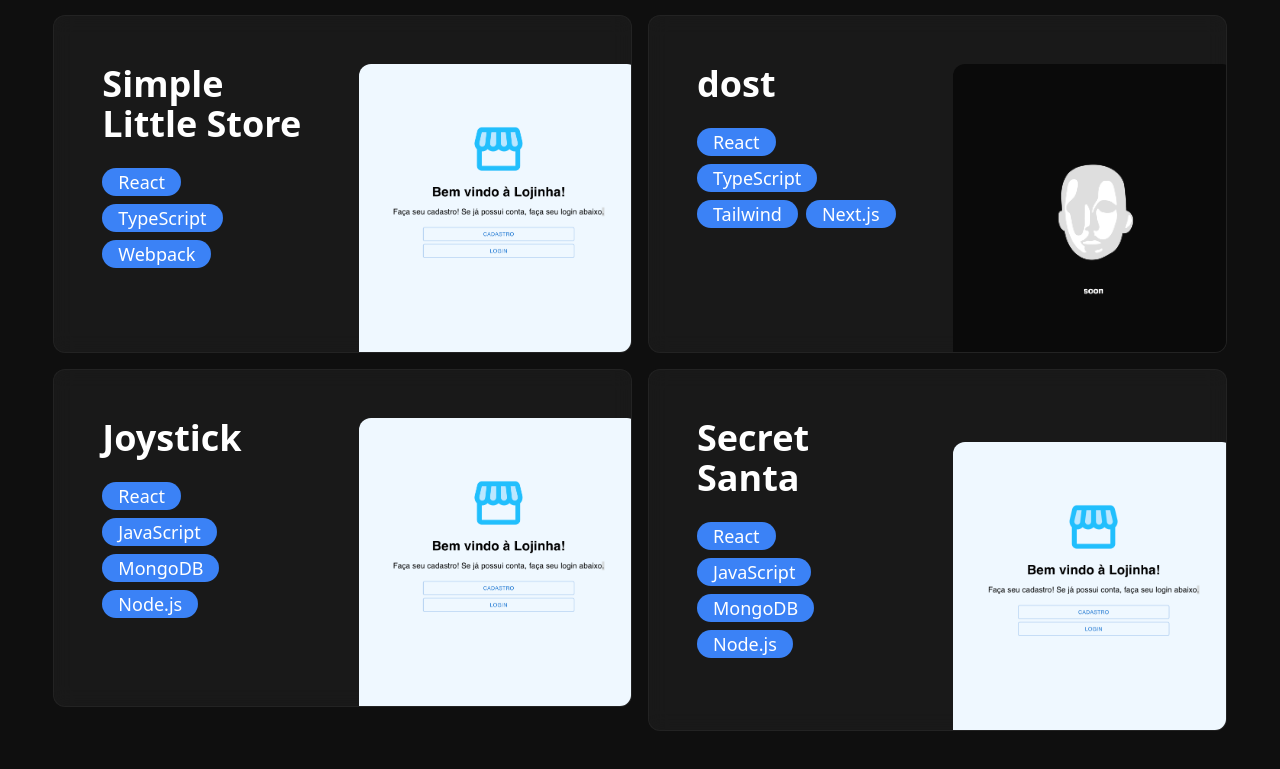
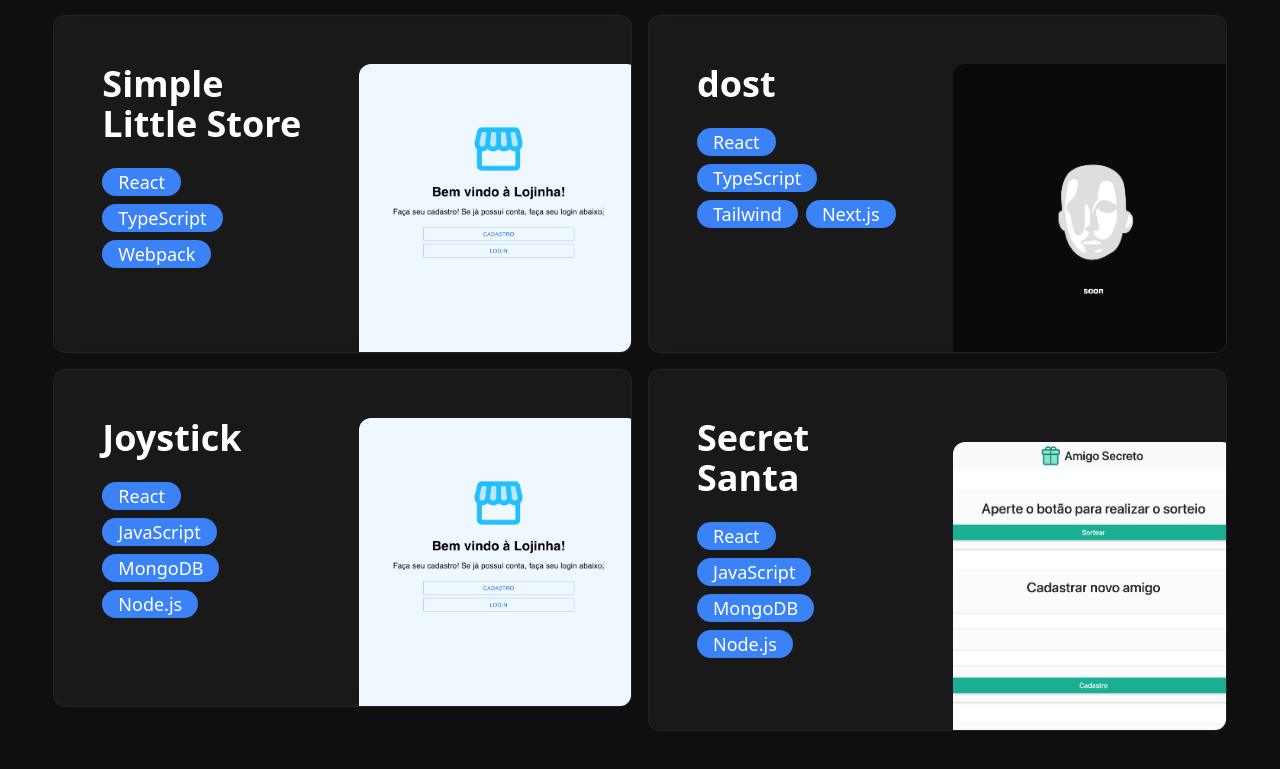
Before and after one commit to rckbrcls/portifolio, a Next.js app in the folder apps/portifolio/: page / in a window 1280 px wide. Shown: the part 1625-2394 px from the top of the page. Built offline with nearby package versions, Linux system fonts and the light colour scheme.

Commit message:
ajusta imagem de projeto

```diff
--- a/apps/portifolio/public/data/projects/projects.ts
+++ b/apps/portifolio/public/data/projects/projects.ts
@@ -76,6 +76,6 @@
     timeline: null,
     gitLink: "https://github.com/brcls/secret-santa",
     members: ["Erick Barcelos"],
-    coverImage: "/images/projects/lojinha-simples/lojinha.png",
+    coverImage: "/images/projects/secret-santa/home.png",
   },
 ];
```
